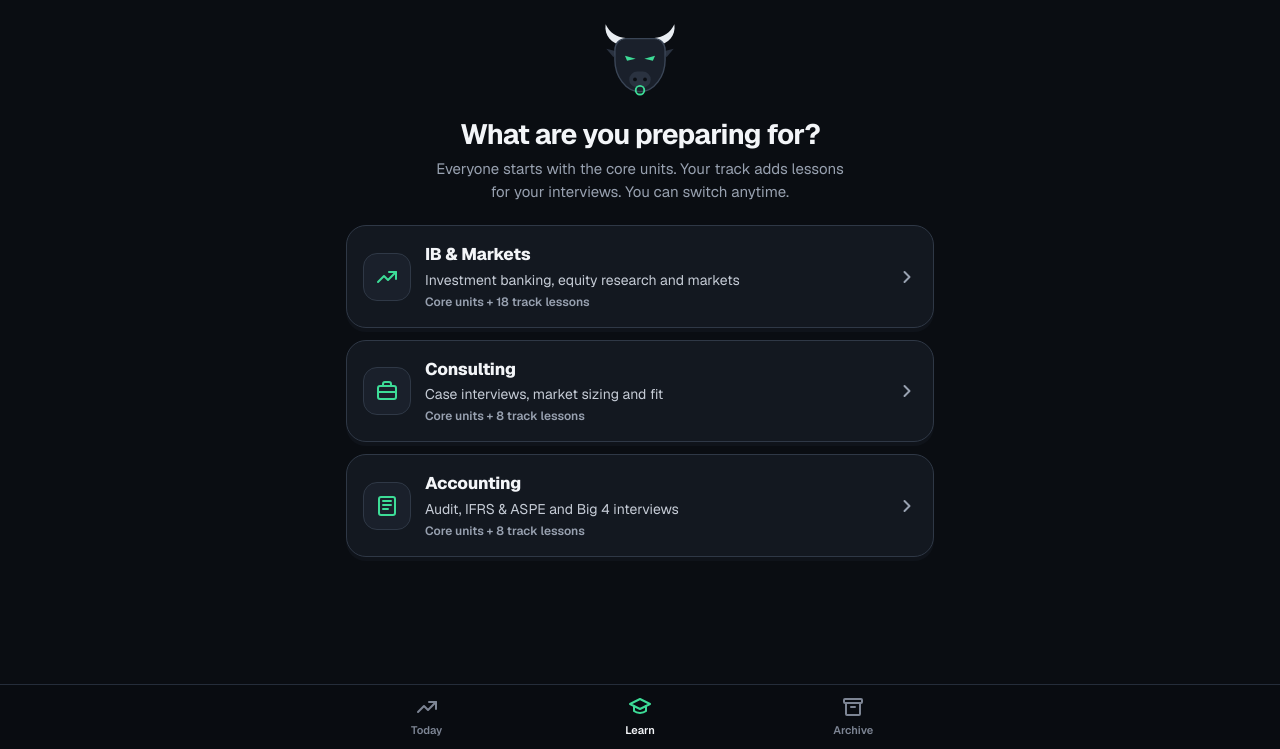
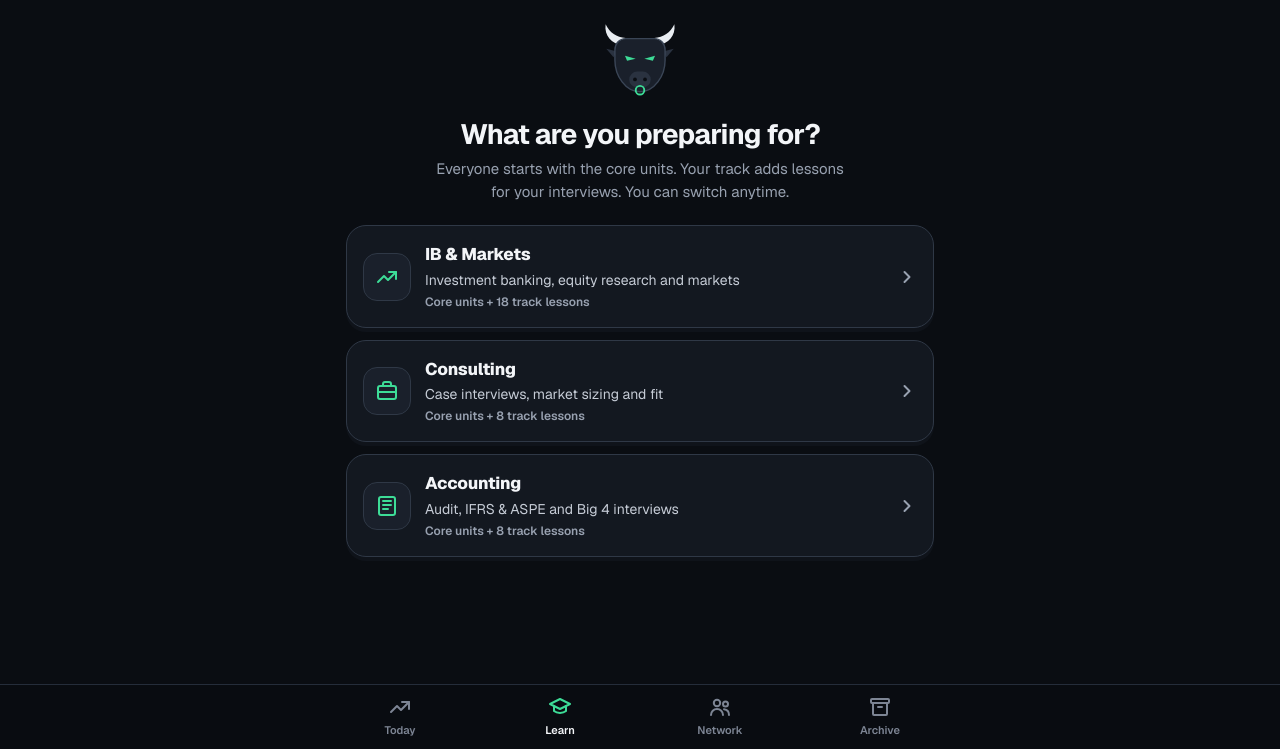
Before and after one commit to leveraged-app/morning-brief, a plain HTML site: page docs/learn.html in a window 1280 px wide. Shown: the part 51-800 px from the top of the page. Drawn offline with nearby package versions, Linux system fonts and the light colour scheme.

Commit message:
Add files via upload

```diff
--- a/docs/learn.html
+++ b/docs/learn.html
@@ -20,7 +20,7 @@ button{font:inherit;color:inherit}
 .logo{width:26px;height:26px;border-radius:8px;background:var(--card2);border:1px solid var(--line2);display:flex;align-items:center;justify-content:center}
 .tabbar{position:fixed;left:0;right:0;bottom:0;z-index:20;background:rgba(10,13,18,.86);backdrop-filter:saturate(1.4) blur(16px);-webkit-backdrop-filter:saturate(1.4) blur(16px);border-top:1px solid var(--line);padding:8px 0 calc(8px + env(safe-area-inset-bottom))}
 .tabbar .in{max-width:640px;margin:0 auto;display:flex;justify-content:space-around}
-.tabbar a{display:flex;flex-direction:column;align-items:center;gap:3px;min-width:72px;min-height:48px;justify-content:center;text-decoration:none;color:#7D8594;font-size:11px;font-weight:600}
+.tabbar a{display:flex;flex-direction:column;align-items:center;gap:3px;min-width:64px;min-height:48px;justify-content:center;text-decoration:none;color:#7D8594;font-size:11px;font-weight:600}
 .tabbar a.on{color:var(--ink)}.tabbar a.on svg{color:var(--g)}
 
 .track-chip{display:inline-flex;align-items:center;gap:8px;margin:6px 0 0;padding:8px 12px 8px 10px;border-radius:999px;border:1px solid var(--line2);background:var(--card);color:var(--ink);font-weight:700;font-size:14px;cursor:pointer;min-height:40px}
@@ -281,9 +281,10 @@ function header(){
 function tabbar(){
   const I={today:'<svg width="24" height="24" viewBox="0 0 24 24" fill="none" stroke="currentColor" stroke-width="2" stroke-linecap="round" stroke-linejoin="round" aria-hidden="true"><path d="M3 17l6-6 4 4 8-8"/><path d="M14 7h7v7"/></svg>',
     learn:'<svg width="24" height="24" viewBox="0 0 24 24" fill="none" stroke="currentColor" stroke-width="2" stroke-linecap="round" stroke-linejoin="round" aria-hidden="true"><path d="M2 9l10-5 10 5-10 5z"/><path d="M6 11v5c3 2.5 9 2.5 12 0v-5"/></svg>',
+    network:'<svg width="24" height="24" viewBox="0 0 24 24" fill="none" stroke="currentColor" stroke-width="2" stroke-linecap="round" stroke-linejoin="round" aria-hidden="true"><circle cx="9" cy="8" r="3.2"/><path d="M3 20c0-3.3 2.7-6 6-6s6 2.7 6 6"/><circle cx="17.5" cy="9" r="2.5"/><path d="M16 14.2c2.9.3 5 2.6 5 5.8"/></svg>',
     archive:'<svg width="24" height="24" viewBox="0 0 24 24" fill="none" stroke="currentColor" stroke-width="2" stroke-linecap="round" stroke-linejoin="round" aria-hidden="true"><rect x="3" y="4" width="18" height="4" rx="1"/><path d="M5 8v11a1 1 0 0 0 1 1h12a1 1 0 0 0 1-1V8"/><path d="M10 12h4"/></svg>'};
   const a=(href,label,key,on)=>el("a",{href,class:on?"on":"","aria-current":on?"page":false,html:I[key]+label});
-  return el("nav",{class:"tabbar","aria-label":"Main"},el("div",{class:"in"},a("index.html","Today","today"),a("learn.html","Learn","learn",true),a("archive.html","Archive","archive")));
+  return el("nav",{class:"tabbar","aria-label":"Main"},el("div",{class:"in"},a("index.html","Today","today"),a("learn.html","Learn","learn",true),a("network.html","Network","network"),a("archive.html","Archive","archive")));
 }
 function statsBar(){
   const st=liveStreak(), d=Math.min(dailyXP(),DAILY_GOAL), C=2*Math.PI*16;
```
